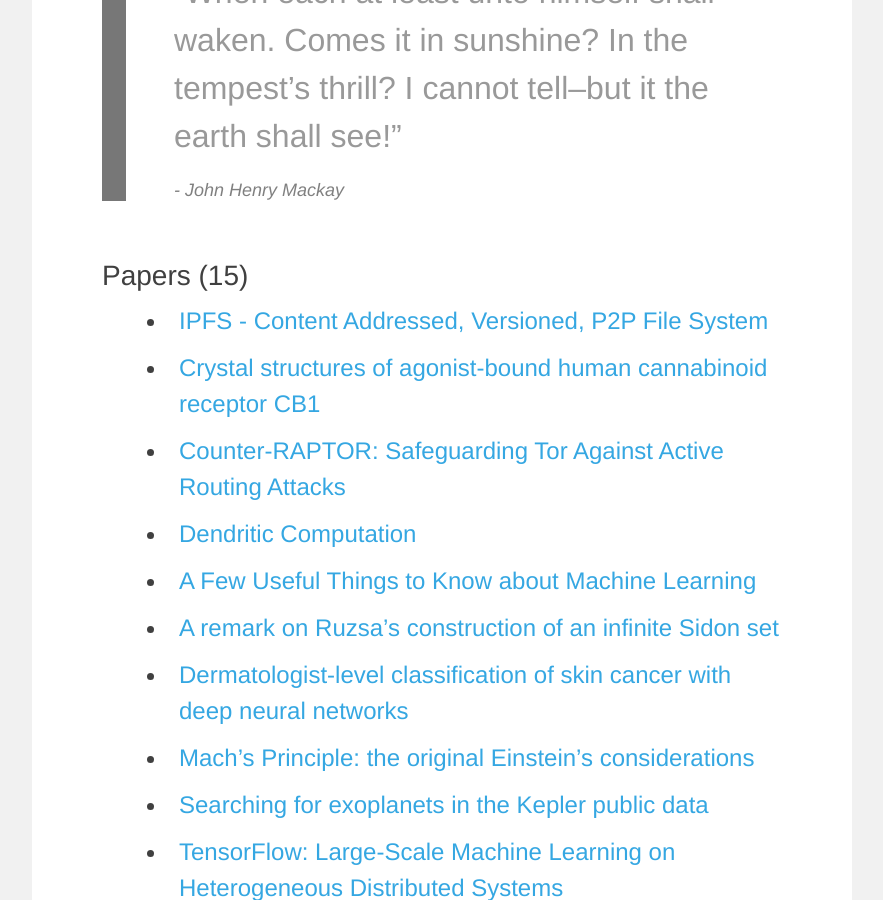
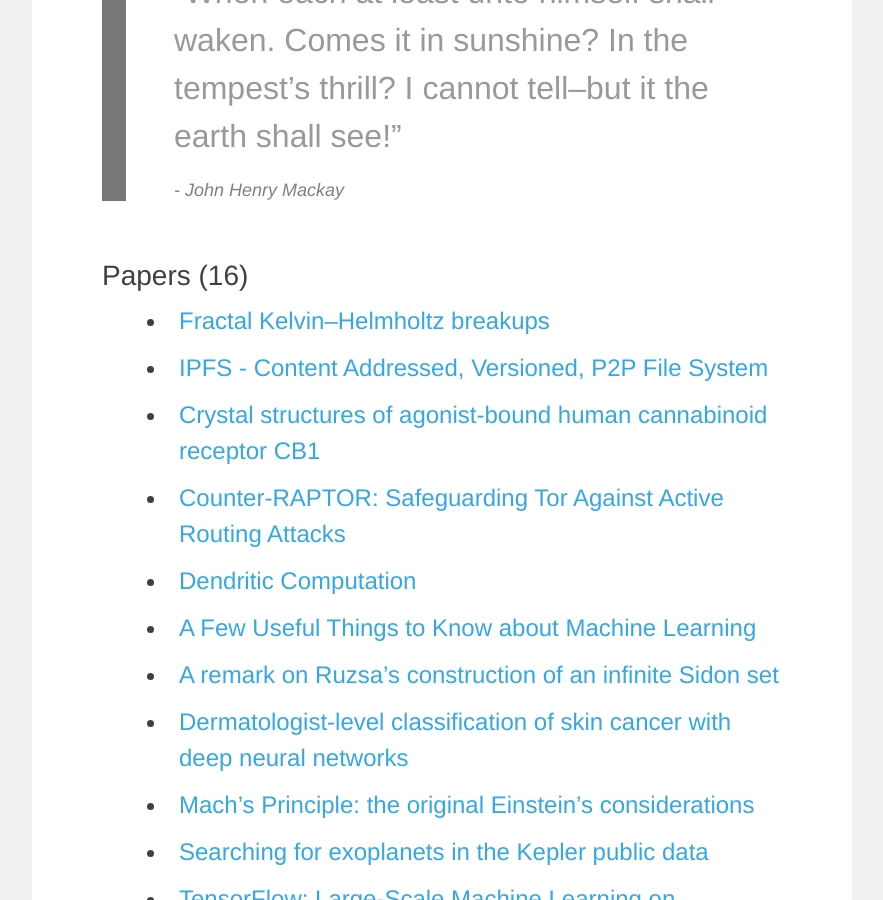
Before and after one commit to snehankekre/snehankekre.github.io, a Jekyll site: the page built from _posts/2017-05-12-summer-reading.md, in a window 1280 px wide and 900 px high, scrolled down 476 px. Shown: the whole window, without its empty margins (198-1081 px from the left). Built offline with Jekyll 4.4.1, drawn with Linux system fonts in a browser that asks for light colours.

Commit message:
update: paper

```diff
--- a/_posts/2017-05-12-summer-reading.md
+++ b/_posts/2017-05-12-summer-reading.md
@@ -14,7 +14,8 @@
 >
 > #### \- John Henry Mackay
 
-## Papers (15)
+## Papers (16)
+- [Fractal Kelvin–Helmholtz breakups](http://aip.scitation.org/doi/pdf/10.1063/1.2976423)
 - [IPFS - Content Addressed, Versioned, P2P File System](https://arxiv.org/pdf/1407.3561.pdf)
 - [Crystal structures of agonist-bound human cannabinoid receptor CB1](http://dx.doi.org/10.1038/nature23272)
 - [Counter-RAPTOR: Safeguarding Tor Against Active Routing Attacks](https://www.princeton.edu/~pmittal/publications/counter-raptor-sp17)
```
